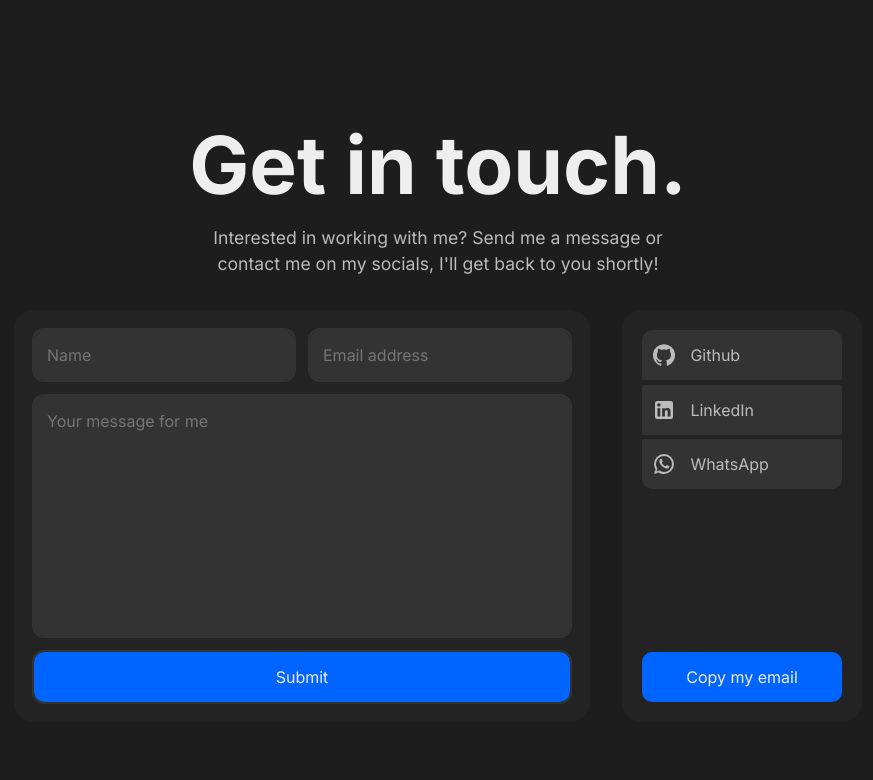
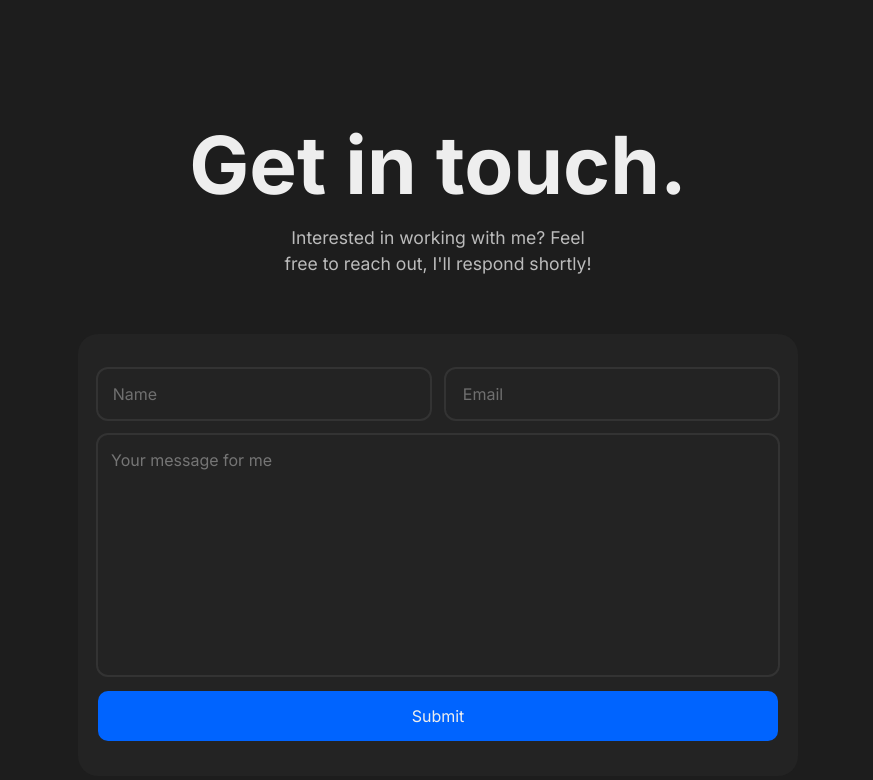
Before and after one commit to aayushgirdhar/portfolio, a React (Vite) app: page / in a window 1280 px wide. Shown: the part 1102-1882 px from the top of the page, without its empty margins (202-1075 px from the left). Built offline with nearby package versions, Linux system fonts and the light colour scheme.

Commit message:
done with the form UI

```diff
--- a/src/components/Contact/Contact.css
+++ b/src/components/Contact/Contact.css
@@ -9,6 +9,7 @@
   color: #eee;
 }
 .contact-subheader {
+  text-wrap: balance;
   font-size: 1.1rem;
   color: #bbb;
   width: 40%;
@@ -16,39 +17,81 @@
   margin: 0 auto;
 }
 .contact-wrapper {
-  display: flex;
-  gap: 2rem;
+  position: relative;
+  /* display: flex; */
+  /* gap: 2rem; */
   margin: 2rem auto;
 }
 .form {
-  padding: 20px;
+  margin-top: 1.5rem;
+  padding: 35px 20px;
   border-radius: 20px;
-  width: 36rem;
+  width: 45rem;
   background-color: #232323;
 }
 
+.floating-label-group {
+  position: relative;
+}
+.floating-label {
+  position: absolute;
+  pointer-events: none;
+  top: 13px;
+  left: 13px;
+  color: #bbb;
+  background-color: #232323;
+  width: 3rem;
+  text-align: center;
+  opacity: 0.5;
+  font-size: 1rem;
+  transition: all 200ms ease-in-out;
+}
+.contact-name:focus ~ .floating-label,
+.contact-email:focus ~ .floating-label,
+.contact-name:not(:focus):valid ~ .floating-label,
+.contact-email:not(:focus):valid ~ .floating-label {
+  top: -13px;
+  left: 13px;
+  font-size: 14px;
+  opacity: 1;
+  color: #0064ff;
+}
+.contact-name:not(:focus):valid ~ .floating-label,
+.contact-email:not(:focus):valid ~ .floating-label {
+  color: #6f6f6f;
+}
 .top-row {
   display: flex;
   gap: 1rem;
 }
-.contact-name, .contact-email {
-  width: 50%;
+.floating-label-group {
+  width: 100%;
 }
-
-.contact-name, .contact-email, .contact-msg, .contact-submit {
+.contact-name,
+.contact-email {
+  width: 100%;
+}
+.contact-name,
+.contact-email,
+.contact-msg,
+.contact-submit {
   border-radius: 10px;
   padding: 13px;
-  outline: 2px solid #333;
   border: none;
   color: #eee;
-  background-color: #333;
+  background-color: #232323;
 }
-.contact-name, .contact-email, .contact-msg {
+.contact-name,
+.contact-email,
+.contact-msg {
+  outline: 2px solid #333;
   margin-bottom: 1rem;
   transition: outline 200ms ease-in-out;
 }
-.contact-name:focus, .contact-email:focus, .contact-msg:focus {
-  outline: 2px solid #0064FF;
+.contact-name:focus,
+.contact-email:focus,
+.contact-msg:focus {
+  outline: 2px solid #0064ff;
 }
 .contact-msg {
   width: 100%;
@@ -58,47 +101,32 @@
 .contact-submit {
   cursor: pointer;
   height: 50px;
-  background-color: #0064FF;
+  background-color: #0064ff;
   border-radius: 10px;
   width: 100%;
 }
 .contact-socials {
-  background-color: #232323;
   display: flex;
   flex-direction: column;
-  padding: 20px;
-  border-radius: 20px;
-  gap: 0.3rem;
+  gap: 2rem;
+  border-radius: 26px;
+  position: absolute;
+  top: 0;
+  left: -100px;
+  transform: translateY(calc(50% - 3rem));
+  z-index: -1;
 }
 .contact-social-item {
-  height: 50px;
-  width: 200px;
-  padding: 10px;
+  display: grid;
+  place-items: center;
+  border-radius: 50%;
+  cursor: pointer;
+  background-color: #333;
+  height: 60px;
+  aspect-ratio: 1;
   color: #bbb;
-  background-color: #333;
-  cursor: pointer;
-  display: flex;
-  justify-content: flex-start;
-  align-items: center;
-  gap: 0.9rem;
-  transition: color 250ms ease-in-out;
+  transition: color 200ms ease-in-out;
 }
-.github {
-  border-radius: 10px 10px 2px 2px;
-}
-.linkedin {
-  border-radius: 2px;
-}
-.whatsapp {
-  border-radius: 2px 2px 10px 10px;
-}
-.email {
-  color: #eee;
-  justify-content: center;
-  background-color: #0064FF;
-  border-radius: 10px;
-  margin-top: auto;
-}
-.contact-social-item:not(:last-child):hover {
+.contact-social-item:hover {
   color: #eee;
 }
--- a/src/components/Contact/Contact.jsx
+++ b/src/components/Contact/Contact.jsx
@@ -21,24 +21,26 @@ const Contact = () => {
         whileInView={{ opacity: 1, y: 0 }}
         transition={{ type: "spring", duration: 0.8 }}
       >
-        Interested in working with me? Send me a message or contact me on my
-        socials, I'll get back to you shortly!
+        Interested in working with me? Feel free to reach out, I'll respond
+        shortly!
       </motion.p>
       <div className="contact-wrapper">
         <motion.div
           className="form"
-          initial={{ opacity: 0.01, x: -350 }}
-          whileInView={{ opacity: 1, x: 0 }}
+          initial={{ opacity: 0.01, y: 150 }}
+          whileInView={{ opacity: 1, y: 0 }}
           transition={{ type: "spring", duration: 1 }}
         >
           <form>
             <div className="top-row">
-              <input type="text" placeholder="Name" className="contact-name" />
-              <input
-                type="email"
-                placeholder="Email address"
-                className="contact-email"
-              />
+              <div className="floating-label-group">
+                <input type="text" className="contact-name" required autoCapitalize="true"/>
+                <span className="floating-label">Name</span>
+              </div>
+              <div className="floating-label-group">
+                <input type="email" className="contact-email" required  />
+                <span className="floating-label">Email</span>
+              </div>
             </div>
             <textarea
               name=""
@@ -49,7 +51,18 @@ const Contact = () => {
             <button className="contact-submit">Submit</button>
           </form>
         </motion.div>
-        <motion.div
+        {/* <motion.div className="contact-socials">
+          <div className="contact-social-item">
+            <GitHubIcon fontSize="large" />
+          </div>
+          <div className="contact-social-item">
+            <LinkedInIcon fontSize="large" />
+          </div>
+          <div className="contact-social-item">
+            <WhatsAppIcon fontSize="large" />
+          </div>
+        </motion.div> */}
+        {/* <motion.div
           className="contact-socials"
           initial={{ opacity: 0.01, x: 350 }}
           whileInView={{ opacity: 1, x: 0 }}
@@ -67,7 +80,7 @@ const Contact = () => {
             WhatsApp
           </div>
           <div className="contact-social-item email">Copy my email</div>
-        </motion.div>
+        </motion.div> */}
       </div>
     </div>
   );
```
